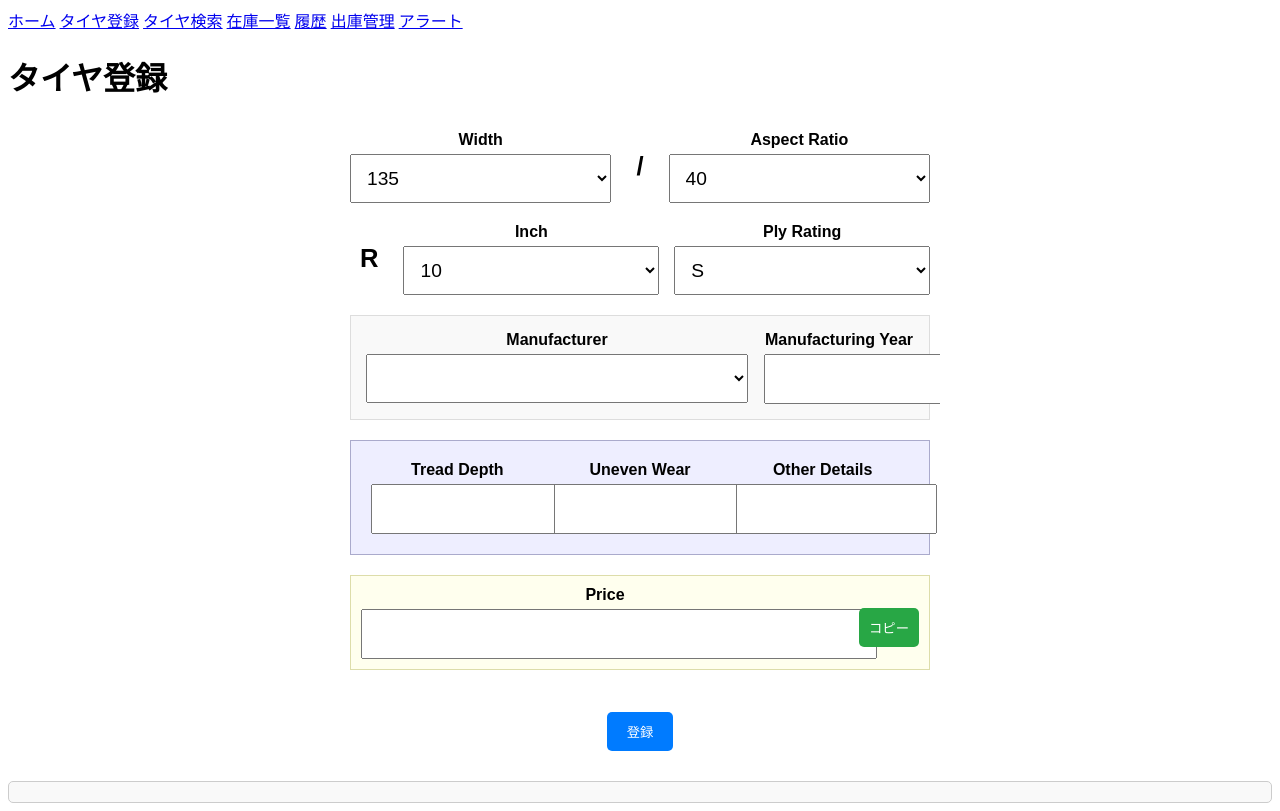
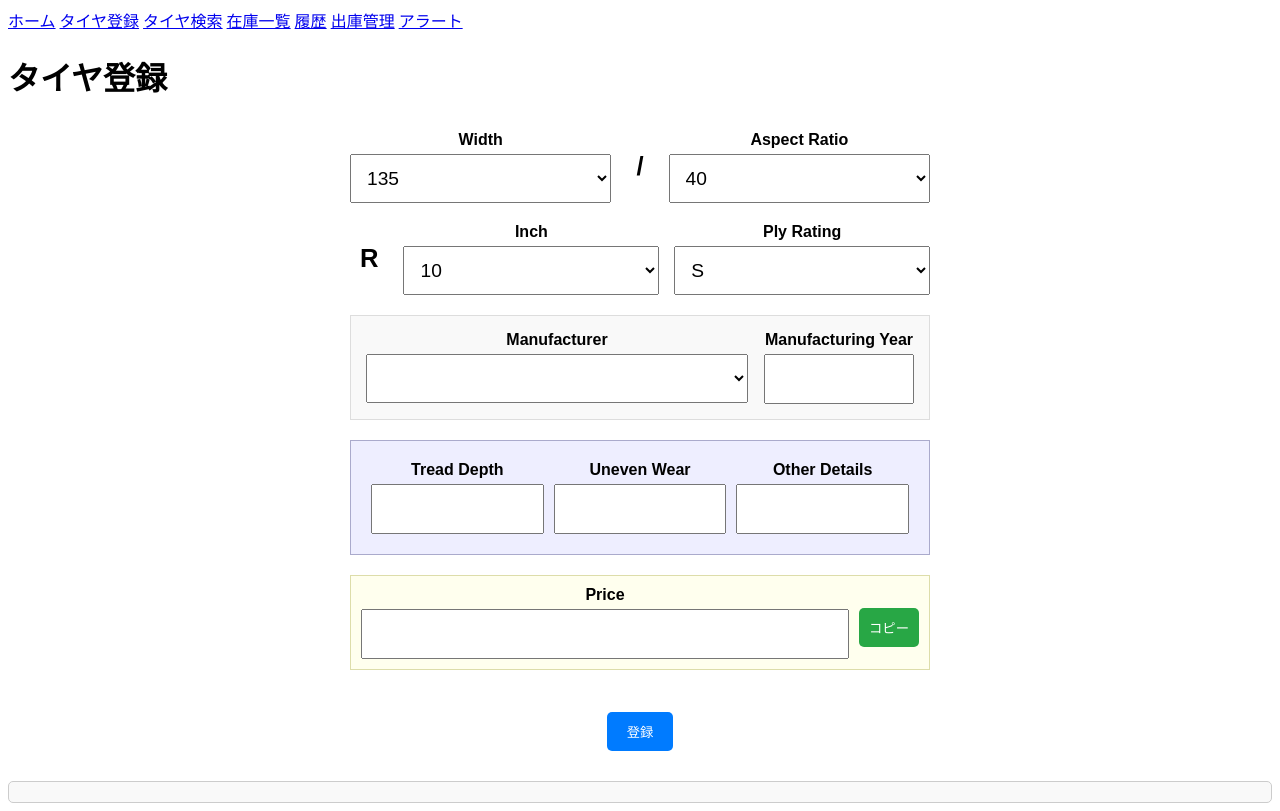
Before and after one commit to shin-murata/u_tire_app, a Flask app: page /input in a window 1280 px wide. Run offline with Flask 3, Linux system fonts and the light colour scheme; data comes from the database, SQL or seed files in the repository.

Commit message:
input_css完了

```diff
--- a/static/css/style.css
+++ b/static/css/style.css
@@ -1,9 +1,12 @@
+* {
+    box-sizing: border-box;
+}
+
 /* 全体のフォームスタイル */
 .tire-form {
     max-width: 600px;
     margin: auto;
     font-family: Arial, sans-serif;
-    box-sizing: border-box; /* 幅管理を適切に */
     padding: 10px; /* 内側に余白を追加 */
     overflow: hidden; /* はみ出しを隠す */
 }
@@ -56,6 +59,9 @@
     display: flex;
     flex-wrap: wrap;
     gap: 10px;
+    white-space: nowrap; /* テキストを1行に表示 */
+    verflow: hidden;    /* はみ出す部分を隠す */
+    text-overflow: ellipsis; /* 必要に応じて "..." を表示 */
 }
 
 /* グループ1のスタイル */
```
